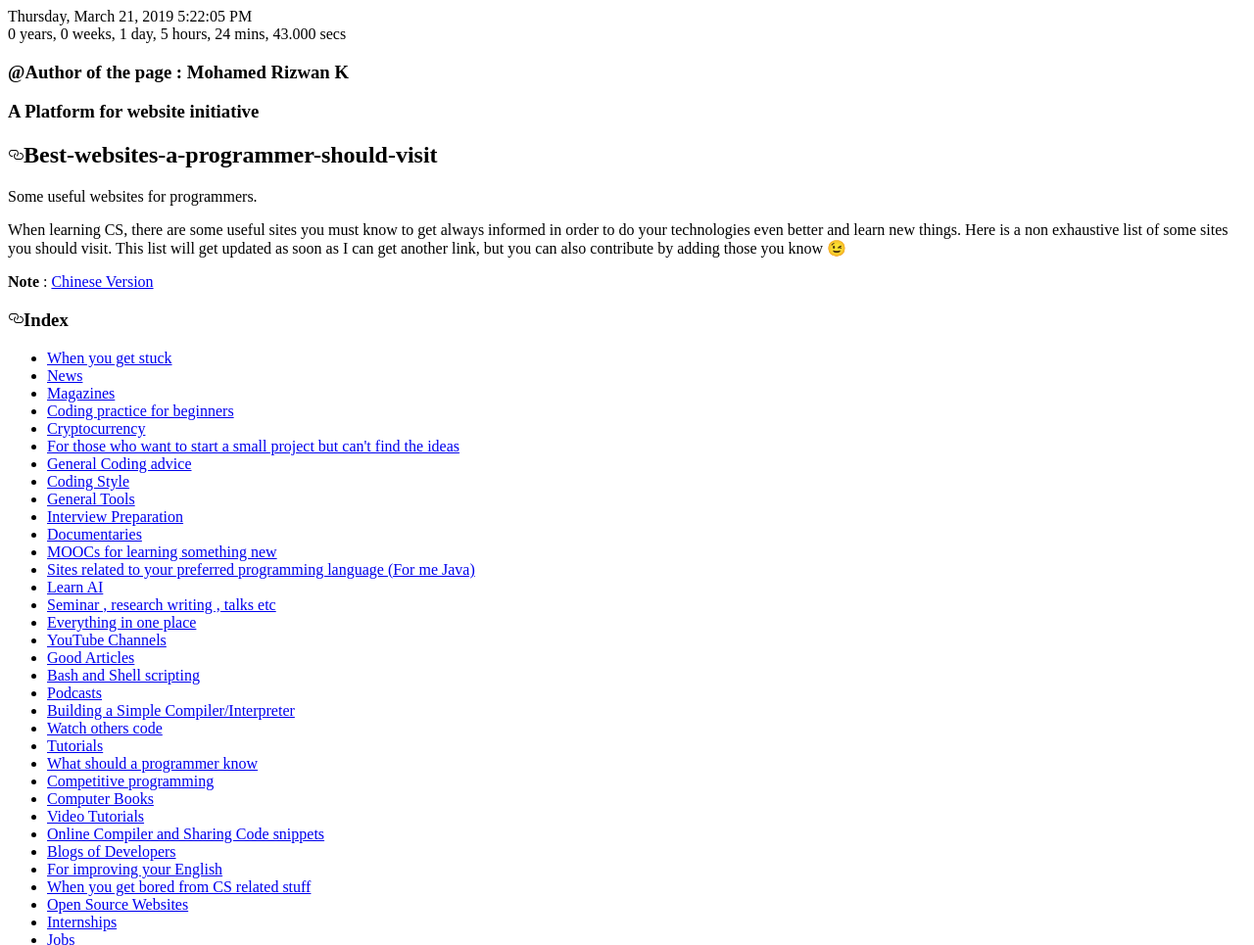
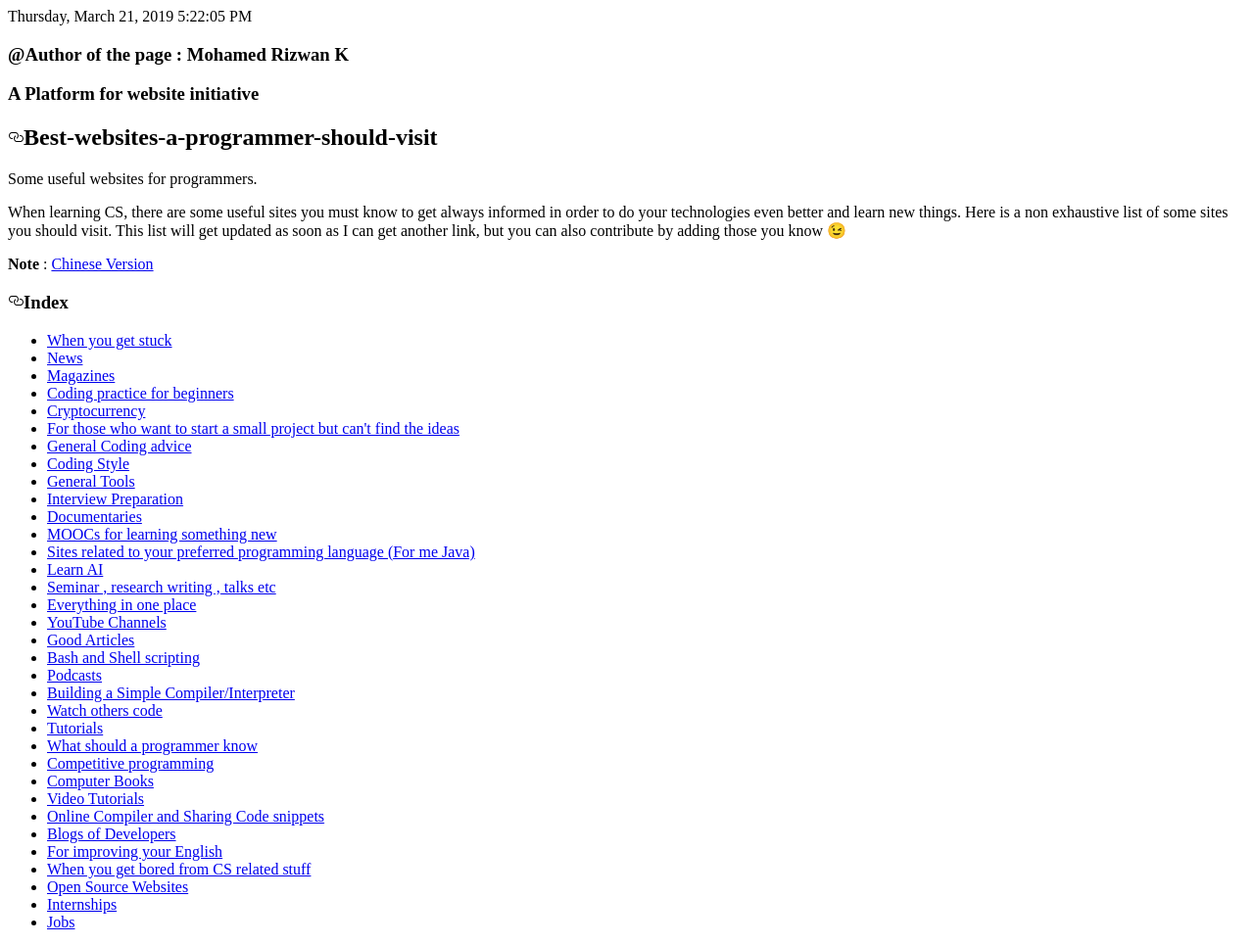
Before and after one commit to rizupep/rizupep.github.io, a plain HTML site: page index.html in a window 1280 px wide. Shown: the top 965 px of the page at 98% size. Drawn offline with Linux system fonts and the light colour scheme.

Commit message:
Removing changes

```diff
--- a/index.html
+++ b/index.html
@@ -29,115 +29,6 @@ document.getElementById('clockbox').innerHTML=clocktext;
 GetClock();
 setInterval(GetClock,1000);
 </script>
-
-<script type="text/javascript">
-//###################################################################
-// Author: ricocheting.com
-// Version: v3.1
-// Date: 2017-01-03
-// Description: displays the amount of time until the "dateFuture" entered below.
-
-var CDown = function() {
-	this.state=0;// if initialized
-	this.counts=[];// array holding countdown date objects and id to print to {d:new Date(2013,11,18,18,54,36), id:"countbox1"}
-	this.interval=null;// setInterval object
-}
-
-CDown.prototype = {
-	init: function(){
-		this.state=1;
-		var self=this;
-		this.interval=window.setInterval(function(){self.tick();}, 25);
-	},
-	add: function(date,id){
-		this.counts.push({d:date,id:id});
-		this.tick();
-		if(this.state==0) this.init();
-	},
-	expire: function(idxs){
-		for(var x in idxs) {
-			this.display(this.counts[idxs[x]], "Now!");
-			this.counts.splice(idxs[x], 1);
-		}
-	},
-	format: function(r){
-		var pre='',post='',divide=', ',
-			out="";
-		out += pre+r.y +" "+((r.y==1)?"year":"years")+post+divide;
-		out += pre+r.w +" "+((r.w==1)?"week":"weeks")+post+divide;
-		out += pre+r.d +" "+((r.d==1)?"day":"days")+post+divide;
-		out += pre+r.h +" "+((r.h==1)?"hour":"hours")+post+divide;
-		out += pre+r.m +" "+((r.m==1)?"min":"mins")+post+divide;
-		out += pre+r.s +("."+r.ms)+" "+((r.s==1)?"sec":"secs")+post+divide;
-
-		return out.substr(0,out.length-divide.length);
-	},
-	math: function(work){
-		var	y=w=d=h=m=s=ms=0;
-
-		ms=(""+((work%1000)+1000)).substr(1,3);
-		work=Math.floor(work/1000);//kill the "milliseconds" so just secs
-
-		y=Math.floor(work/31536000);//years (no leapyear support)
-		work=work%31536000;
-
-		w=Math.floor(work/604800);//weeks
-		work=work%604800;
-
-		d=Math.floor(work/86400);//days
-		work=work%86400;
-
-		h=Math.floor(work/3600);//hours
-		work=work%3600;
-
-		m=Math.floor(work/60);//minutes
-		work=work%60;
-
-		s=Math.floor(work);//seconds
-
-		return {y:y,w:w,d:d,h:h,m:m,s:s,ms:ms};
-	},
-	tick: function(){
-		var now=(new Date()).getTime(),
-			expired=[],cnt=0,amount=0;
-
-		if(this.counts)
-		for(var idx=0,n=this.counts.length; idx<n; ++idx){
-			cnt=this.counts[idx];
-			amount=cnt.d.getTime()-now;//calc milliseconds between dates
-
-			// if time is already past
-			if(amount<0){
-				expired.push(idx);
-			}
-			// date is still good
-			else{
-				this.display(cnt, this.format(this.math(amount)));
-			}
-		}
-
-		// deal with any expired
-		if(expired.length>0) this.expire(expired);
-
-		// if no active counts, stop updating
-		if(this.counts.length==0) window.clearTimeout(this.interval);
-
-	},
-	display: function(cnt,msg){
-		document.getElementById(cnt.id).innerHTML=msg;
-	}
-};
-
-window.onload=function(){
-	var cdown = new CDown();
-
-	cdown.add(new Date(2019,2,22,22,46,48), "countbox1");
-};
-</script>
-
-
-
-
 
 <div id="countbox1"></div>
 
```
